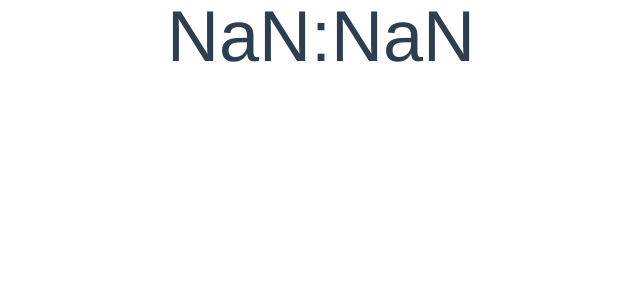
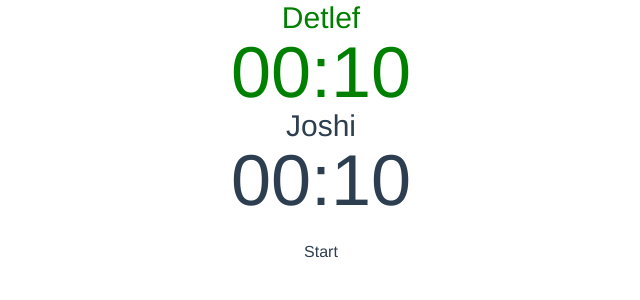
Before and after one commit to flaaaps/vue-chess-clock, a Vue app: page / in a window 1280 px wide. Shown: the top 300 px of the page, without its empty margins (319-959 px from the left). Built offline with nearby package versions, Linux system fonts and the light colour scheme.

Commit message:
Update home component

```diff
--- a/src/views/Home.vue
+++ b/src/views/Home.vue
@@ -1,6 +1,20 @@
 <template>
     <div class="home">
-        <Clock msg="Welcome to Your Vue.js App" />
+        <div
+            :key="player.id"
+            v-for="player in players"
+            @click="changePlayer"
+            :class="['player-' + player.id.toString(), activePlayer === player.id && 'active']"
+        >
+            <Clock
+                @game-over="handleGameOver"
+                :running="running && activePlayer === player.id"
+                :duration="10"
+                :name="player.name"
+            />
+        </div>
+        <br />
+        <button @click="start" v-if="!running">Start</button>
     </div>
 </template>
 
@@ -13,5 +27,46 @@ export default {
     components: {
         Clock,
     },
+    methods: {
+        start: function () {
+            this.running = true
+            this.started = true
+        },
+        changePlayer: function () {
+            console.log(this.started)
+            if (this.running || !this.started)
+                this.activePlayer === 1 ? (this.activePlayer = 2) : (this.activePlayer = 1)
+            console.log("CHANGED")
+        },
+        updateClock: function () {
+            if (!this.started) {
+                this.started = true
+            } else {
+                this.activePlayer === 1 ? (this.activePlayer = 2) : (this.activePlayer = 1)
+            }
+        },
+        handleGameOver: function () {
+            console.log("GAME IS OVER!!")
+            this.running = false
+        },
+    },
+    data() {
+        return {
+            started: false,
+            running: false,
+            text: "hello",
+            activePlayer: 1,
+            players: [
+                { name: "Detlef", id: 1 },
+                { name: "Joshi", id: 2 },
+            ],
+        }
+    },
 }
 </script>
+
+<style>
+.active {
+    color: green;
+}
+</style>
```
